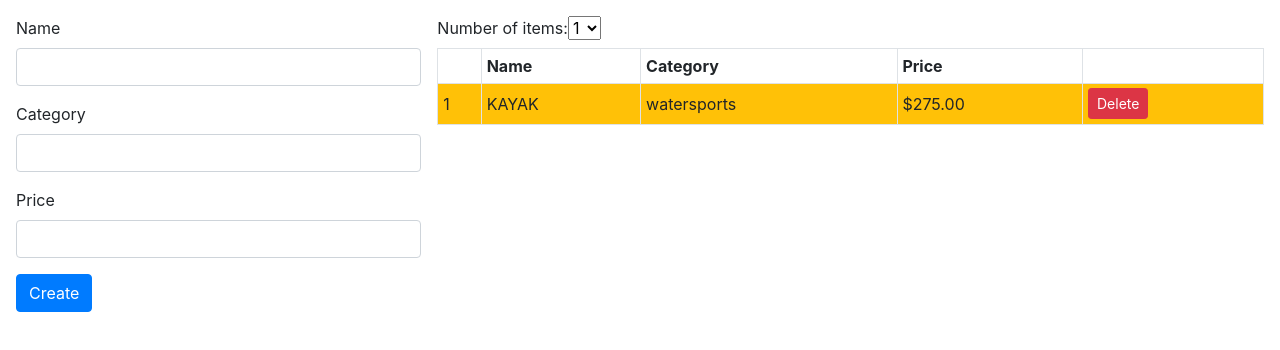
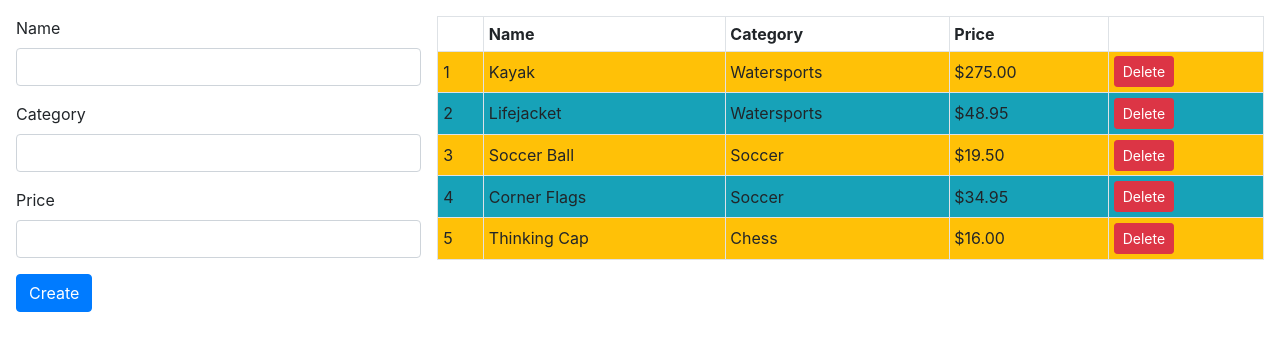
Before and after one commit to rene-copaga/example, an Angular app: page / in a window 1280 px wide. Shown: the top 350 px of the page. Built offline with nearby package versions, Linux system fonts and the light colour scheme.

Commit message:
Preparing

```diff
--- a/src/app/productTable.component.html
+++ b/src/app/productTable.component.html
@@ -1,22 +1,13 @@
-<div>
-    <label>Number of items:</label>
-    <select [value]="itemCount || 1" (change)="itemCount=$event.target.value">
-        <option *ngFor="let item of getProducts(); let i = index" [value]="i + 1">
-            {{i + 1}}
-        </option>
-    </select>
-</div>
-
 <table class="table table-sm table-bordered table-striped">
     <tr><th></th><th>Name</th><th>Category</th><th>Price</th><th></th></tr>
-    <tr *paFor="let item of getProducts() | slice:0:(itemCount || 1);
-            let i = index; let odd = odd; let even = even"
-            [class.bg-info]="odd" [class.bg-warning]="even">
+    <tr *paFor="let item of getProducts(); let i = index;
+            let odd = odd; let even = even" [class.bg-info]="odd"
+            [class.bg-warning]="even">
         <td style="vertical-align:middle">{{i + 1}}</td>
-        <td style="vertical-align:middle">{{item.name | uppercase}}</td>
-        <td style="vertical-align:middle">{{item.category | lowercase}}</td>
+        <td style="vertical-align:middle">{{item.name}}</td>
+        <td style="vertical-align:middle">{{item.category}}</td>
         <td style="vertical-align:middle">
-            {{item.price | addTax:(taxRate || 0) | currency:"USD":"symbol":"2.2-2" }}
+            {{item.price | currency:"USD":"symbol" }}
         </td>
         <td class="text-xs-center">
             <button class="btn btn-danger btn-sm" (click)="deleteProduct(item.id)">
```
